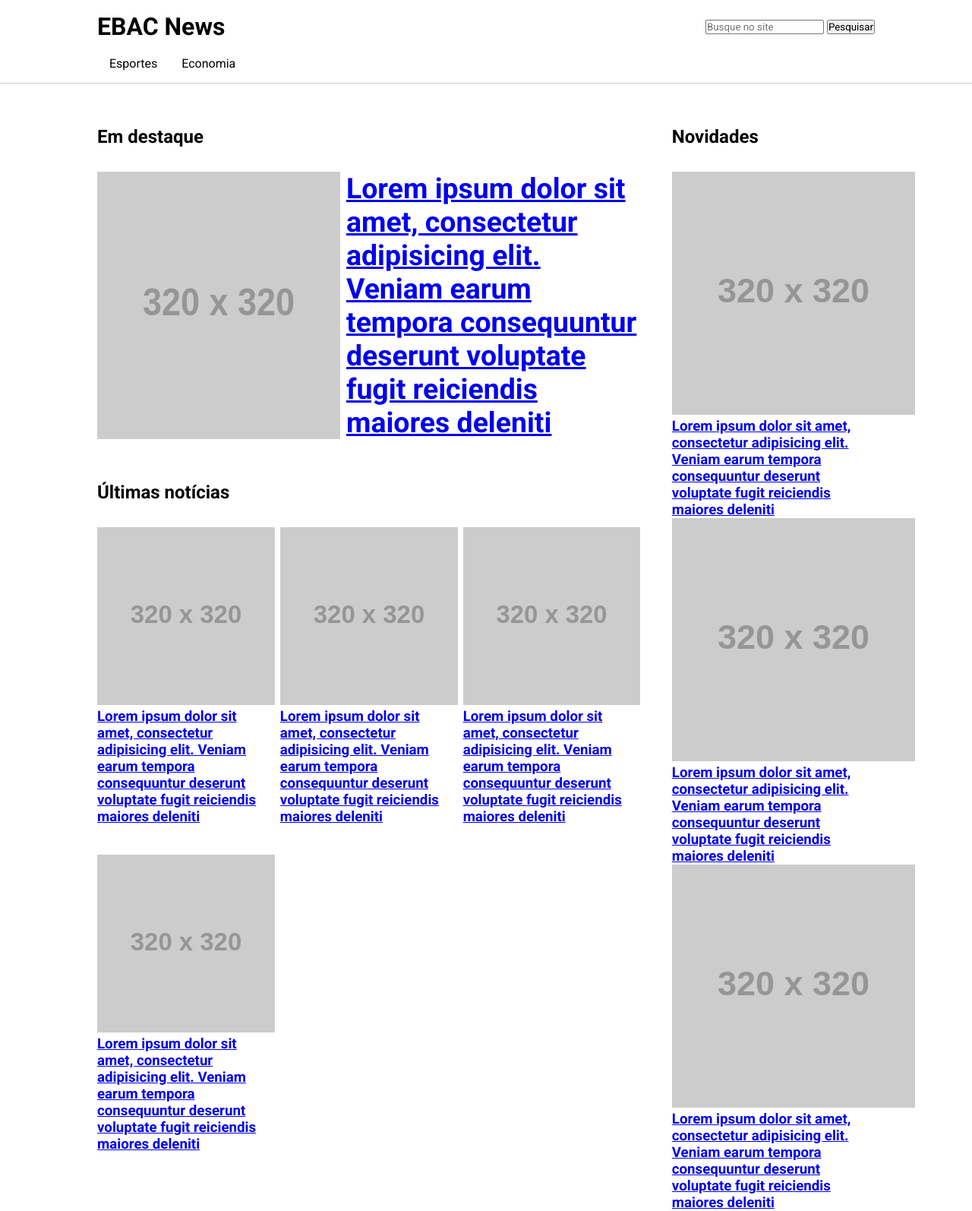
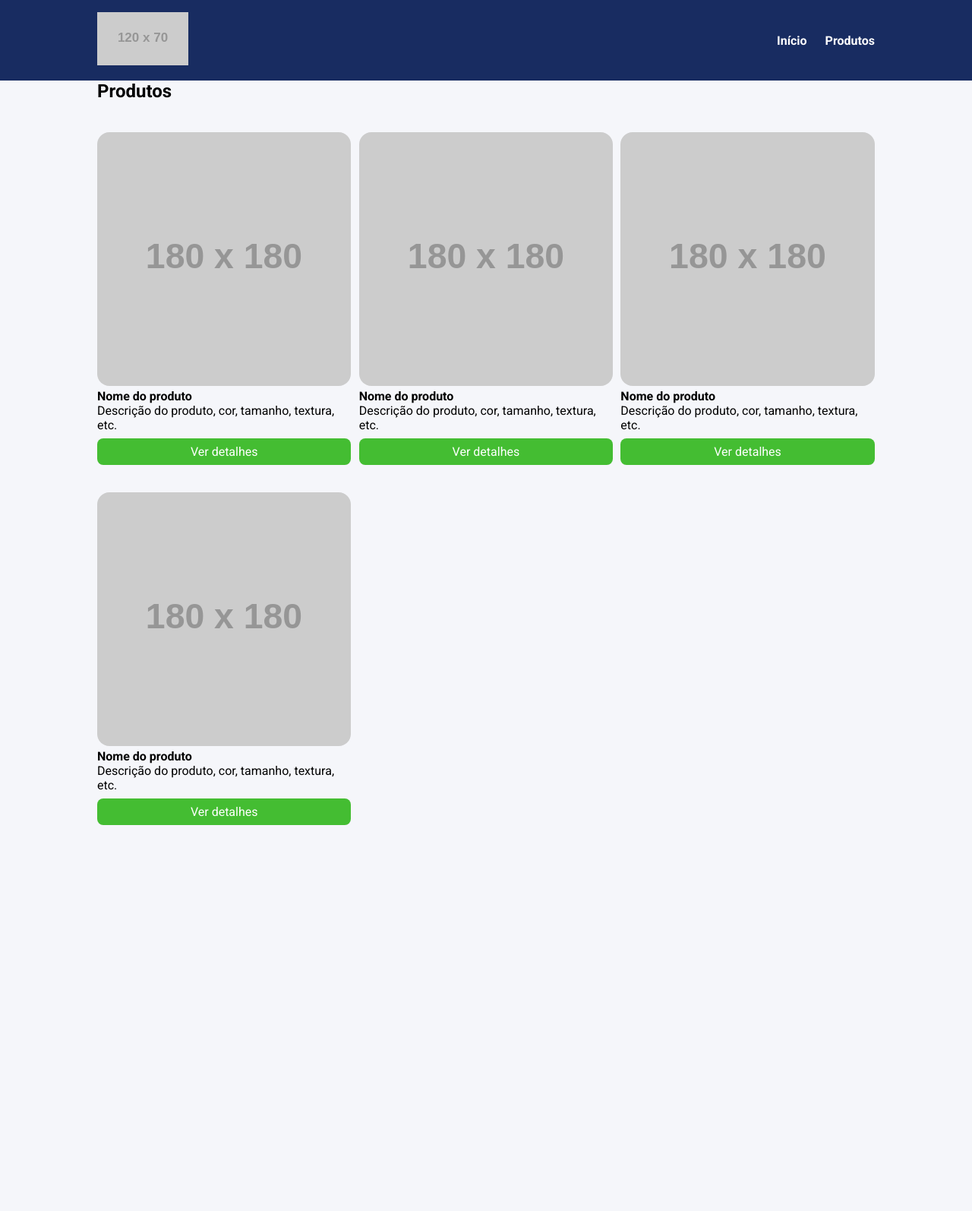
Before and after one commit to trevisandaniel/EBAC, a website: page index.html in a window 1280 px wide. Shown: the whole page at 76% size. After the commit the page ends 1086 px from the top, so only its background shows below. Drawn offline with Linux system fonts and the light colour scheme; placeholder pictures from the web are drawn by us.

Commit message:
commit inicial

```diff
--- a/index.html
+++ b/index.html
@@ -1,142 +1,80 @@
 <!DOCTYPE html>
 <html lang="pt-BR">
 <head>
-    <meta charset="UTF-8" />
-    <meta name="viewport" content="width=device-width, initial-scale=1.0" />
-    <title>Portal de Notícias</title>
-    <link rel="preconnect" href="https://fonts.googleapis.com" />
-    <link rel="preconnect" href="https://fonts.gstatic.com" crossorigin />
-    <link
-      href="https://fonts.googleapis.com/css2?family=Roboto:wght@400;700&display=swap"
-      rel="stylesheet"
-    />
-    <link rel="stylesheet" href="styles.css">
+    <meta charset="UTF-8">
+    <meta http-equiv="X-UA-Compatible" content="IE=edge">
+    <meta name="viewport" content="width=device-width, initial-scale=1.0">
+    <title>Document</title>
+    <link rel="preconnect" href="https://fonts.googleapis.com">
+    <link rel="preconnect" href="https://fonts.gstatic.com" crossorigin>
+    <link href="https://fonts.googleapis.com/css2?family=Roboto:wght@400;700&display=swap" rel="stylesheet">
+    <!-- <link rel="stylesheet" href="build/styles.css"> -->
+    <link rel="stylesheet" href="build/main.css">
 </head>
 <body>
     <header>
         <div class="container">
-            <h1>EBAC News</h1>
-            <form>
-                <input type="search" placeholder="Busque no site">
-                <button type="submit">Pesquisar</button>
-            </form>
+            <div class="branding">
+                <img src="https://via.placeholder.com/120x70" />
             </div>
-        <nav class="container">
+            <nav>
                 <ul class="menu">
                     <li>
-                    Esportes
-
-                    <ul class="submenu">
-                        <li>
-                            <a href="#">Futebol</a>
+                        <a href="#">Início</a>
                     </li>
                     <li>
-                            <a href="#">Basquete</a>
-                        </li>
-                        <li>
-                            <a href="#">Formula 1</a>
+                        <a href="#">Produtos</a>
                     </li>
                 </ul>
+            </nav>
+        </div>
+    </header>
+    <section>
+        <div class="container">
+            <h2>Produtos</h2>
+            <ul class="products">
+                <li class="product-item">
+                    <img src="https://via.placeholder.com/180x180" />
+                    <h4>Nome do produto</h4>
+                    <p>
+                        Descrição do produto, cor, tamanho, textura, etc.
+                    </p>
+                    <a href="#" class="product-button">
+                        Ver detalhes
+                    </a>
                 </li>
-                <li>
-                    Economia
-
-                    <ul class="submenu">
-                        <li>
-                            <a href="#">Bolsa de valores</a>
+                <li class="product-item">
+                    <img src="https://via.placeholder.com/180x180" />
+                    <h4>Nome do produto</h4>
+                    <p>
+                        Descrição do produto, cor, tamanho, textura, etc.
+                    </p>
+                    <a href="#" class="product-button">
+                        Ver detalhes
+                    </a>
                 </li>
-                        <li>
-                            <a href="#">Imposto de renda</a>
+                <li class="product-item">
+                    <img src="https://via.placeholder.com/180x180" />
+                    <h4>Nome do produto</h4>
+                    <p>
+                        Descrição do produto, cor, tamanho, textura, etc.
+                    </p>
+                    <a href="#" class="product-button">
+                        Ver detalhes
+                    </a>
                 </li>
-                        <li>
-                            <a href="#">Finanças pessoais</a>
+                <li class="product-item">
+                    <img src="https://via.placeholder.com/180x180" />
+                    <h4>Nome do produto</h4>
+                    <p>
+                        Descrição do produto, cor, tamanho, textura, etc.
+                    </p>
+                    <a href="#" class="product-button">
+                        Ver detalhes
+                    </a>
                 </li>
             </ul>
-                </li>
-            </ul>
-            <div class="clear"></div>
-        </nav>
-    </header>
-    <div class="container conteudo">
-        <main>
-            <section class="destaque">
-                <h2>Em destaque</h2>
-                <article class="noticia">
-                    <a href="#">
-                        <img src="https://via.placeholder.com/320x320" alt=""/>
-                        <h3>Lorem ipsum dolor sit amet, consectetur adipisicing elit.
-                            Veniam earum tempora consequuntur deserunt voluptate fugit
-                            reiciendis maiores deleniti</h3>
-                    </a>
-                </article>
-            </section>
-
-            <section >
-                <h2>Últimas notícias</h2>
-                <div class="noticias">
-                    <article class="noticia">
-                        <a href="#">
-                            <img src="https://via.placeholder.com/320x320" alt=""/>
-                            <h3>Lorem ipsum dolor sit amet, consectetur adipisicing elit.
-                                Veniam earum tempora consequuntur deserunt voluptate fugit
-                                reiciendis maiores deleniti</h3>
-                        </a>
-                    </article>
-
-                    <article class="noticia">
-                        <a href="#">
-                            <img src="https://via.placeholder.com/320x320" alt=""/>
-                            <h3>Lorem ipsum dolor sit amet, consectetur adipisicing elit.
-                                Veniam earum tempora consequuntur deserunt voluptate fugit
-                                reiciendis maiores deleniti</h3>
-                        </a>
-                    </article>
-
-                    <article class="noticia">
-                        <a href="#">
-                            <img src="https://via.placeholder.com/320x320" alt=""/>
-                            <h3>Lorem ipsum dolor sit amet, consectetur adipisicing elit.
-                                Veniam earum tempora consequuntur deserunt voluptate fugit
-                                reiciendis maiores deleniti</h3>
-                        </a>
-                    </article>
-
-                    <article class="noticia">
-                        <a href="#">
-                            <img src="https://via.placeholder.com/320x320" alt=""/>
-                            <h3>Lorem ipsum dolor sit amet, consectetur adipisicing elit.
-                                Veniam earum tempora consequuntur deserunt voluptate fugit
-                                reiciendis maiores deleniti</h3>
-                        </a>
-                    </article>
         </div>
     </section>
-        </main>
-        <aside>
-            <section class="novidades">
-                <h2>Novidades</h2>
-                <a href="#">
-                    <img src="https://via.placeholder.com/320x320" alt=""/>
-                    <h3>Lorem ipsum dolor sit amet, consectetur adipisicing elit.
-                        Veniam earum tempora consequuntur deserunt voluptate fugit
-                        reiciendis maiores deleniti</h3>
-                </a>
-
-                <a href="#">
-                    <img src="https://via.placeholder.com/320x320" alt=""/>
-                    <h3>Lorem ipsum dolor sit amet, consectetur adipisicing elit.
-                        Veniam earum tempora consequuntur deserunt voluptate fugit
-                        reiciendis maiores deleniti</h3>
-                </a>
-
-                <a href="#">
-                    <img src="https://via.placeholder.com/320x320" alt=""/>
-                    <h3>Lorem ipsum dolor sit amet, consectetur adipisicing elit.
-                        Veniam earum tempora consequuntur deserunt voluptate fugit
-                        reiciendis maiores deleniti</h3>
-                </a>
-            </section>
-        </aside>
-    </div>
 </body>
 </html>
--- /dev/null
+++ b/source/config/reset.scss
@@ -0,0 +1,6 @@
+*{
+    margin: 0;
+    padding: 0;
+    box-sizing: border-box;
+    font-family: Roboto, sans-serif;
+}
--- /dev/null
+++ b/source/config/variaveis.scss
@@ -0,0 +1,8 @@
+$corPrincipal: #f5f6fa;
+$corSecundaria: #182C61;
+$corBranca: #fff;
+$corBotao:#44bd32;
+$corBotaoHover: #4cd137;
+
+$mobile: 767px;
+$tablet: 1023px;
--- /dev/null
+++ b/source/main.scss
@@ -0,0 +1,14 @@
+@use 'config/reset.scss';
+@use 'config/variaveis.scss';
+@use 'modulos/header.scss';
+@use 'modulos/products.scss';
+
+
+
+body{
+    background-color: variaveis.$corPrincipal;
+
+    li{
+        list-style: none;
+    }
+}
--- /dev/null
+++ b/source/modulos/header.scss
@@ -0,0 +1,28 @@
+@use '../config/variaveis.scss';
+header{
+    background-color: variaveis.$corSecundaria;
+    position: sticky;
+    top: 0;
+    left: 0;
+
+    .container{
+    display: flex;
+    justify-content: space-between;
+    align-items: center;
+    padding: 16px 0;
+    }
+}
+
+.menu{
+    display: flex;
+
+    li{
+    font-weight: bold;
+    margin-left: 24px;
+
+    a{
+    color: variaveis.$corBranca;
+    text-decoration: none;
+    }
+    }
+}
--- /dev/null
+++ b/source/modulos/products.scss
@@ -0,0 +1,67 @@
+@use '../config/variaveis.scss';
+
+.products{
+    margin-top: 40px;
+    display: grid;
+    grid-template-columns: repeat(3, 32.66%);
+    column-gap: 1%;
+    row-gap: 4%;
+    width: 100%;
+}
+
+.container{
+    max-width: 1024px;
+    width: 100%;
+    margin: 0 auto;
+}
+
+.products{
+    margin-top: 40px;
+    display: grid;
+    grid-template-columns: repeat(3, 32.66%);
+    column-gap: 1%;
+    row-gap: 4%;
+    width: 100%;
+}
+
+.product-item{
+    img{
+    width: 100%;
+    border-radius: 16px;
+    }
+}
+
+.product-button {
+    display: block;
+    background-color: variaveis.$corBotao;
+    color: variaveis.$corBranca;
+    text-align: center;
+    padding: 8px 0;
+    border-radius: 8px;
+    margin-top: 8px;
+    text-decoration: none;
+
+    &:hover{
+        background-color: variaveis.$corBotaoHover;
+    }
+}
+
+@media screen and (max-width: variaveis.$tablet){
+    .container{
+        max-width: 80%;
+    }
+    .products {
+        grid-template-columns: repeat(2, 48.5%);
+        column-gap: 3%;
+    }
+}
+
+@media screen and (max-width: variaveis.$mobile) {
+    .products {
+        display: block;
+    }
+
+    .product-item  {
+        margin-bottom: 32px;
+    }
+}
```
Also changed, not shown: package.json (added, +15 -0 lines), build/main.css (added), build/styles.css (added), 2 other files. Lines whose indentation alone changed are shown as unchanged.
